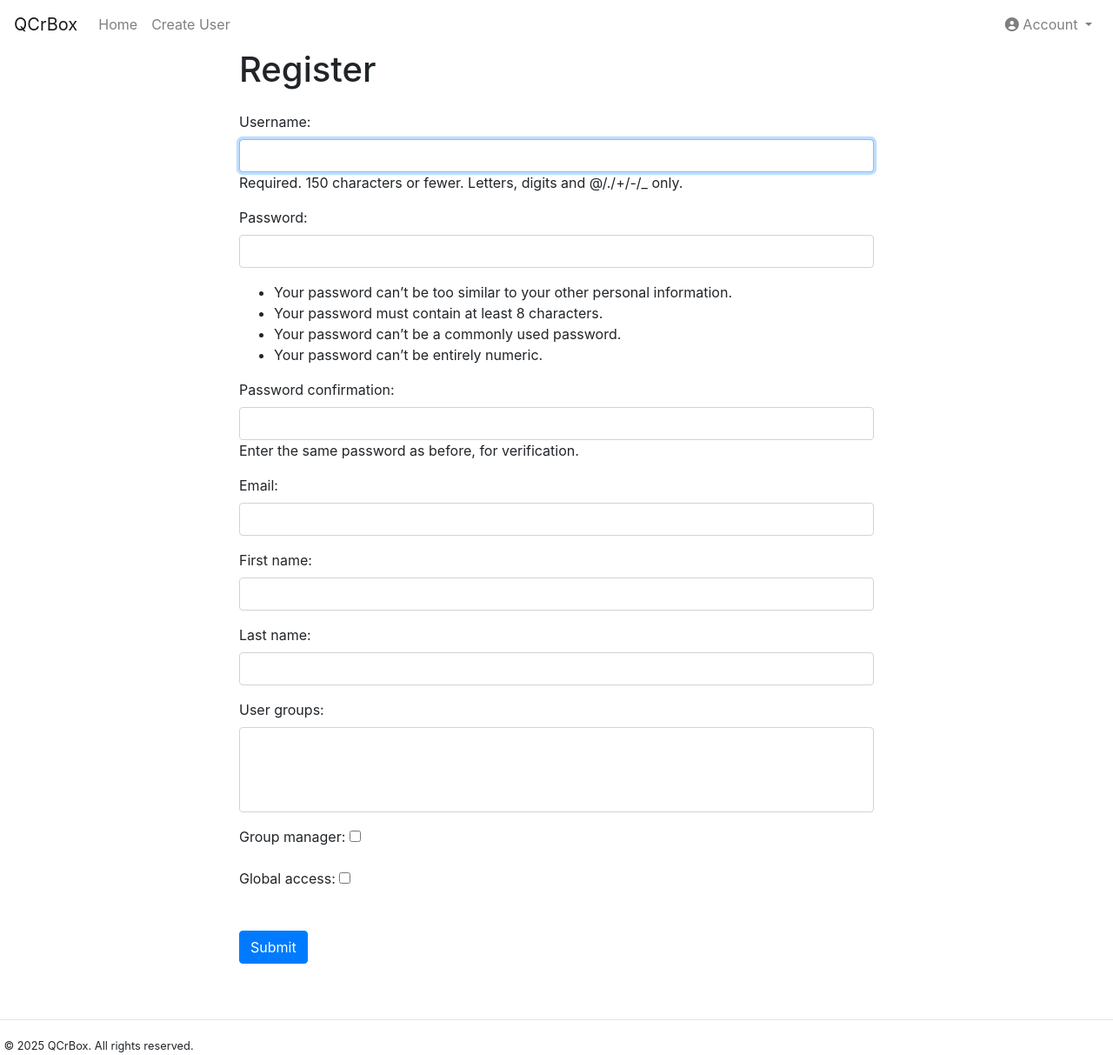
After one commit to QCrBox/QCrBoxFrontend, a Django app: page /create_user in a window 1280 px wide. The commit adds this page. Shown: the whole page at 87% size. Run offline with Django 5.2, Linux system fonts and the light colour scheme; the visitor is signed in with stand-in values (Sample User, id 1); lists and menus that the app fills with data are empty; some libraries are stand-ins or nearby versions.

Commit message:
Add user creation

```diff
--- a/qcrbox_frontend/qcrbox/forms.py
+++ b/qcrbox_frontend/qcrbox/forms.py
@@ -1,4 +1,7 @@
 from django import forms
+from django.contrib.auth.forms import UserCreationForm
+from django.contrib.auth.models import User, Group, Permission
+
 from .models import *
 
 class UploadFileForm(forms.Form):
@@ -37,3 +40,25 @@ class SelectApplicationForm(forms.Form):
         CHOICES = [(a.pk, a.name) for a in qset.all()]
 
         self.fields['application'].choices = CHOICES
+
+# User management forms
+
+class RegisterUserForm(UserCreationForm):
+    email = forms.EmailField(widget=forms.EmailInput(attrs={'class':'form-control'}))
+    first_name = forms.CharField(max_length=30,widget=forms.TextInput(attrs={'class':'form-control'}))
+    last_name = forms.CharField(max_length=30,widget=forms.TextInput(attrs={'class':'form-control'}))
+    user_groups = forms.ModelMultipleChoiceField(queryset=Group.objects.none(), widget=forms.SelectMultiple(attrs={'class': 'form-control'}))
+    group_manager = forms.BooleanField(required=False)
+    global_access = forms.BooleanField(required=False)
+
+    def __init__(self, *args, user, **kwargs):
+        super(RegisterUserForm, self).__init__(*args,**kwargs)
+
+        self.fields['username'].widget.attrs['class']='form-control'
+        self.fields['password1'].widget.attrs['class']='form-control'
+        self.fields['password2'].widget.attrs['class']='form-control'
+
+        if user.has_perm('qcrbox.global_access'):
+            self.fields['user_groups'].queryset=Group.objects.all()
+        else:
+            self.fields['user_groups'].queryset=user.groups.all()
--- a/qcrbox_frontend/qcrbox/models.py
+++ b/qcrbox_frontend/qcrbox/models.py
@@ -30,5 +30,5 @@ class DataPermissionSupport(models.Model):
         default_permissions = ()
         permissions = (
             ('edit_users', 'Can add, edit, delete other users, by default just within their groups.'),
-            ('global_user_permissions', 'Can CRUD users outside of their group(s).')
+            ('global_access', 'Can CRUD everything outside of their group(s).')
         )
--- /dev/null
+++ b/qcrbox_frontend/qcrbox/templates/create_user.html
@@ -0,0 +1,30 @@
+{% extends 'base.html' %}
+
+{% block title %}Create New User{% endblock %}
+
+{% block content %}
+<div class="container">
+  <div class="row justify-content-center">
+    <div class="col-md-8 form-container">
+
+      {% if form.errors %}
+        <div class="alert alert-warning alert-dismissible fade show" role="alert">
+          There were errors when signing up!
+          <button type="button" class="close" data-dismiss="alert" aria-label="Close">
+            <span aria-hidden="true">&times;</span>
+          </button>
+        </div>
+      {% endif %}
+
+      <h1 class="mb-4">Register</h1>
+
+      <form action="{% url 'create_user' %}" method="POST">
+        {% csrf_token %}
+        {{ form.as_p }}
+        <br/>
+        <button type="submit" class="btn btn-primary">Submit</button>
+      </form>
+    </div>
+  </div>
+</div>
+{% endblock %}
--- a/qcrbox_frontend/qcrbox/templates/navbar.html
+++ b/qcrbox_frontend/qcrbox/templates/navbar.html
@@ -13,6 +13,11 @@
       <li class="nav-item">
         <a class="nav-link" href="{% url 'initialise_workflow' %}">Home</a>
       </li>
+      {% if perms.qcrbox.edit_users %}
+        <li class="nav-item">
+          <a class="nav-link" href="{% url 'create_user' %}">Create User</a>
+        </li>
+      {% endif %}
     </ul>
 
     <!-- Right-aligned items -->
--- a/qcrbox_frontend/qcrbox/urls.py
+++ b/qcrbox_frontend/qcrbox/urls.py
@@ -26,5 +26,6 @@ urlpatterns = [
 
     path('login', views.login_view, name='login'),
     path('logout', views.logout_view, name='logout'),
+    path('create_user', views.create_user, name='create_user'),
 
 ] + static(settings.STATIC_URL, document_root=settings.STATIC_ROOT)
--- a/qcrbox_frontend/qcrbox/views.py
+++ b/qcrbox_frontend/qcrbox/views.py
@@ -1,7 +1,7 @@
 from django.shortcuts import render, redirect
 from django.contrib import messages
 from django.contrib.auth import authenticate, login, logout
-from django.contrib.auth.models import Group
+from django.contrib.auth.models import User, Group, Permission
 from django.contrib.auth.decorators import permission_required, login_required
 from django.core.exceptions import PermissionDenied
 from django.http import HttpResponse
@@ -210,7 +210,7 @@ def login_view(request):
         user = authenticate(request, username=username, password=password)
         if user is not None:
             login(request,user)
-            messages.success(request,'Login successful: Welcome, '+str(request.user))
+            messages.success(request,'Login Successful: Welcome, '+str(request.user))
             return redirect('landing')
         else:
             messages.warning(request,('Login failed, try again!'))
@@ -225,3 +225,39 @@ def logout_view(request):
     messages.success(request,('Logout Successful!'))
 
     return redirect('login')
+
+@permission_required('qcrbox.edit_users', raise_exception = True)
+def create_user(request):
+
+    if request.method == 'POST':
+
+        form = forms.RegisterUserForm(request.POST,user=request.user)
+        if form.is_valid():
+            form.save()
+            username = form.cleaned_data['username']
+
+            # Collect pk of desired user type from form checkboxes
+            user_groups = form.cleaned_data['user_groups']
+
+            # Fetch the user we just created
+            new_user = User.objects.get(username=username)
+
+            # Add user to the selected user group
+            for user_group in user_groups.all():
+
+                user_group.user_set.add(new_user)
+
+            # Add non-group related permissions
+            if form.cleaned_data['group_manager']:
+                print(Permission.objects.first())
+                new_user.user_permissions.add(Permission.objects.get(codename='edit_users') )
+
+            if form.cleaned_data['global_access']:
+                new_user.user_permissions.add(Permission.objects.get(codename='global_access') )
+
+            messages.success(request,'Registration Successful!')
+            form = forms.RegisterUserForm(user=request.user)
+    else:
+        form = forms.RegisterUserForm(user=request.user)
+
+    return render(request, 'create_user.html',{'form':form})
```
Also changed, not shown: qcrbox_frontend/qcrbox/migrations/0012_alter_datapermissionsupport_options.py (added).
